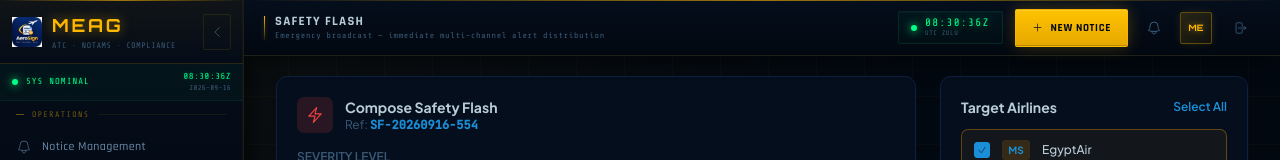
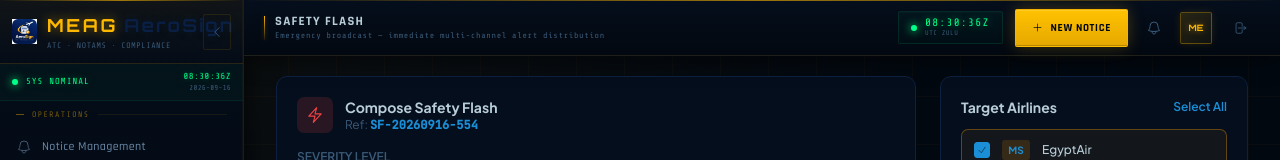
Before and after one commit to haythammezher/meag_notices, a Next.js app: page /safety-flash in a window 1280 px wide. Shown: the top 160 px of the page. Built offline with nearby package versions, Linux system fonts and the light colour scheme.

Commit message:
Local Commit: 2026-09-16T11:08:30.678Z - Added "AeroSign" text next to "MEAG" in the Sidebar logo area, styled in navy color (`#0a1f44`) with matching Orbitron monospace font

```diff
--- a/src/components/Sidebar.tsx
+++ b/src/components/Sidebar.tsx
@@ -188,6 +188,17 @@ function SidebarContent({ collapsed, onToggle, navItems, groups, isActive, isMob
                   }}
                 >
                   MEAG
+                </span>
+                <span
+                  className="font-bold tracking-widest text-lg"
+                  style={{
+                    color: '#0a1f44',
+                    fontFamily: "'Orbitron', 'Share Tech Mono', monospace",
+                    letterSpacing: '0.12em',
+                    textShadow: '0 0 8px rgba(10,31,68,0.4)',
+                  }}
+                >
+                  AeroSign
                 </span>
               </div>
               <p
```
